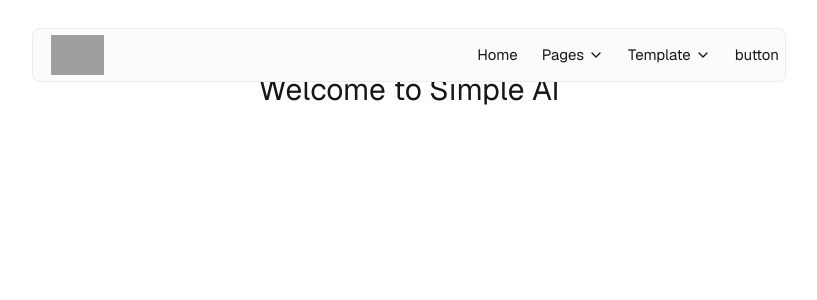
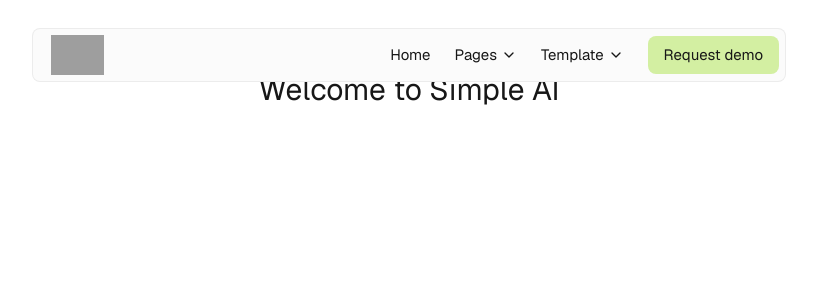
Before and after one commit to SopnilSwapon/simple-ai-project, a Next.js app: page / in a window 1280 px wide. Shown: the top 300 px of the page, without its empty margins (231-1048 px from the left). Built offline with nearby package versions, Linux system fonts and the light colour scheme; grey boxes are pictures that could not be loaded.

Commit message:
added a common app button

```diff
--- a/src/app/Components/common/AppButton.tsx
+++ b/src/app/Components/common/AppButton.tsx
@@ -1,9 +1,20 @@
-import React from 'react'
+import Link from "next/link";
 
-export default function AppButton() {
+interface IAppButtonLinkProps {
+  title: string;
+  className?: string;
+}
+
+export default function AppButton({
+  title,
+  className = "",
+}: IAppButtonLinkProps) {
   return (
-    <div>
-      button
-    </div>
-  )
+    <Link
+      href="/#"
+      className={`p-[6px] px-4 rounded-full bg-[#F1F1F1] ${className}`}
+    >
+      {title}
+    </Link>
+  );
 }
```
